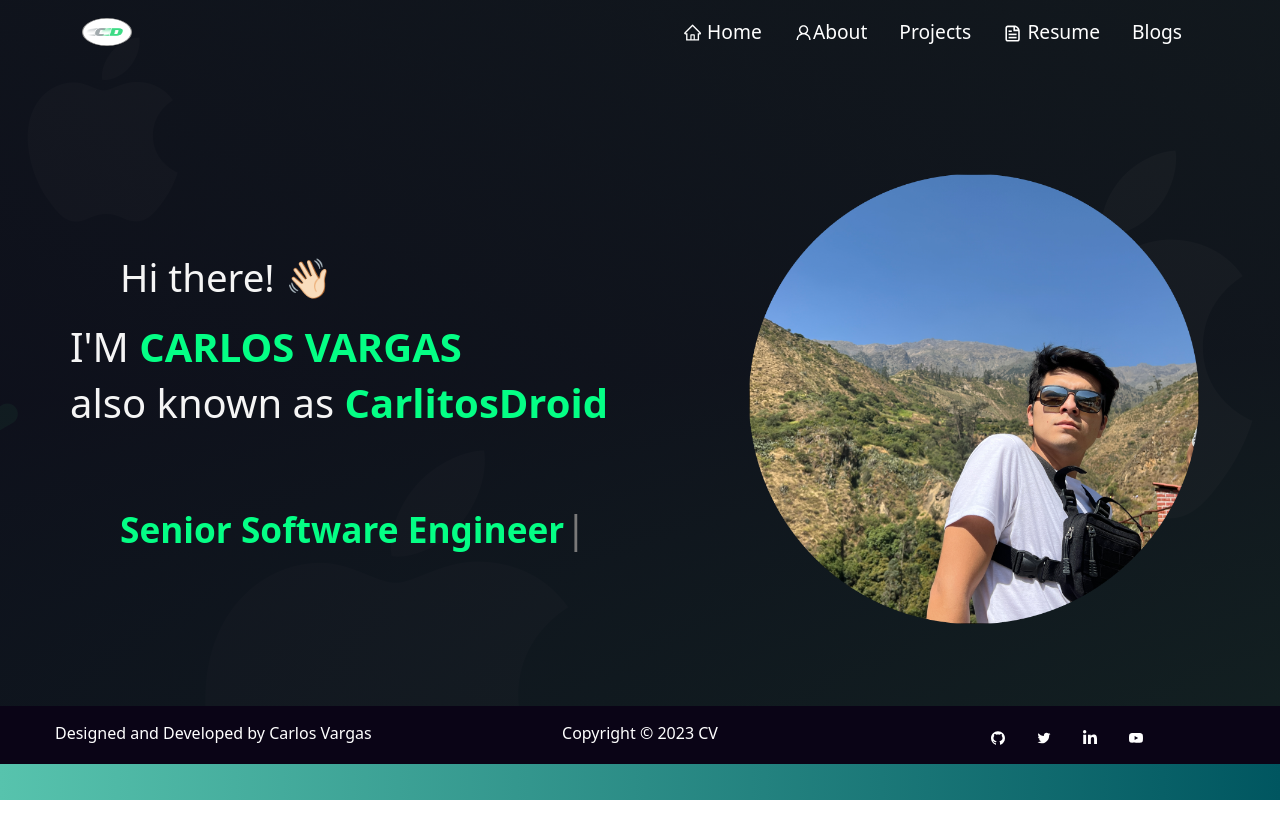
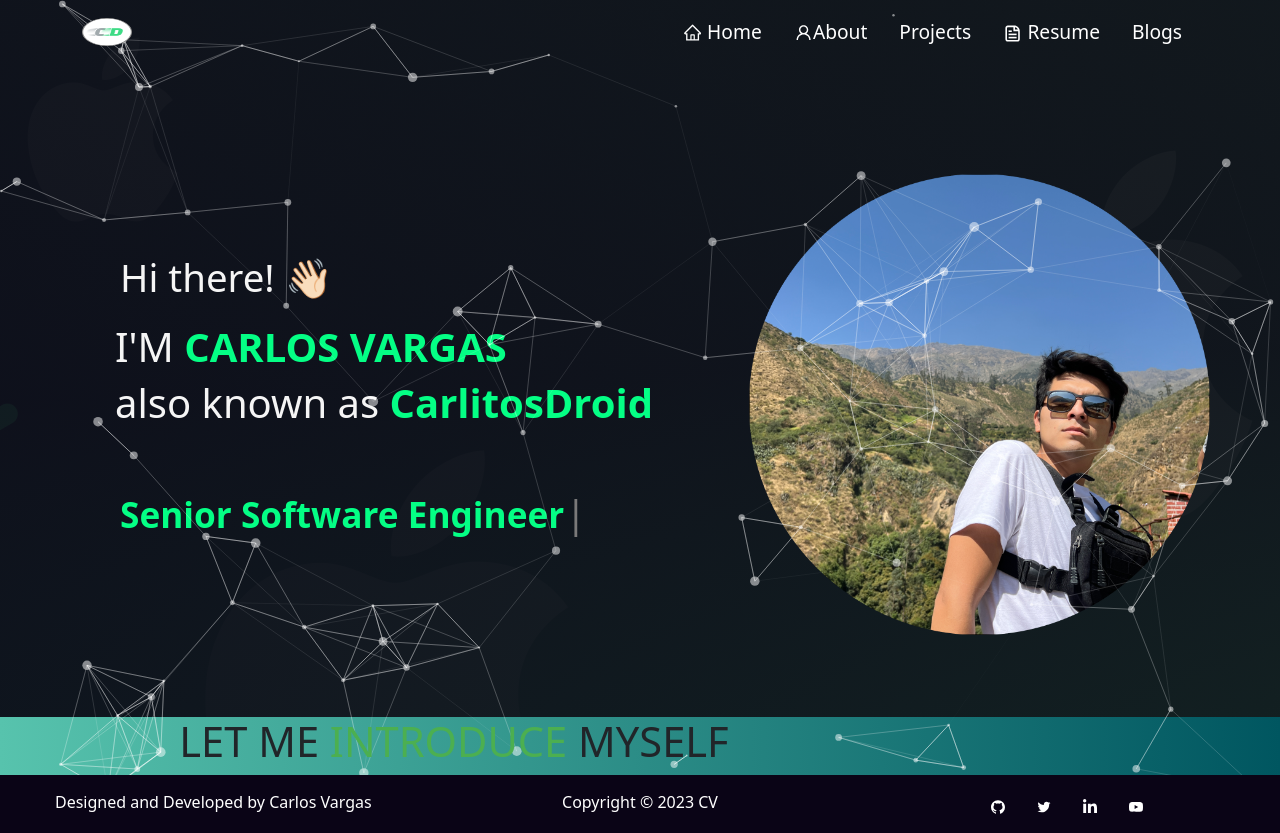
Before and after one commit to CarlitosDroid/CarlitosDroid.github.io, a React (Create React App) app: page / in a window 1280 px wide. Before the commit the page ends 800 px from the top, so only its background shows below. Built offline with nearby package versions, Linux system fonts and the light colour scheme.

Commit message:
Updated Home Screen

```diff
--- a/src/App.js
+++ b/src/App.js
@@ -8,7 +8,7 @@ import './style.css';
 import { BrowserRouter, Route, Routes } from 'react-router-dom';
 
 import TopNavbar from './components/TopNavbar';
-import Home from './components/Home/Home';
+import HomeHeader from './components/Home/HomeHeader';
 import About from './components/About/About';
 import Resume from './components/Resume/Resume';
 import Footer from './components/Footer';
@@ -20,7 +20,7 @@ function App() {
       <div className="App">
         <TopNavbar />
         <Routes>
-          <Route path='/' element={<Home />} />
+          <Route path='/' element={<HomeHeader />} />
           <Route path='/about' element={<About />} />
           <Route path='/projects' element={<Projects />} />
           <Route path='/resume' element={<Resume />} />
--- /dev/null
+++ b/src/components/Home/HomeBody.js
@@ -0,0 +1,21 @@
+import { Col, Container, Row } from "react-bootstrap";
+
+function HomeBody() {
+    return (
+        <Container>
+            <Container>
+                <Row>
+                    <Col md={8}>
+                        <h1 style={{ fontSize: "2.6em" }}>
+                            LET ME <span className="purple"> INTRODUCE </span> MYSELF
+                        </h1>
+                    </Col>
+                    <Col md={4}>
+                    </Col>
+                </Row>
+            </Container>
+        </Container>
+    );
+}
+
+export default HomeBody;
--- a/src/components/Home/Home.js
+++ b/src/components/Home/HomeHeader.js
@@ -3,12 +3,15 @@ import { Col, Container, Row } from 'react-bootstrap';
 
 import homeProfile from "../../assets/home-profile.png"
 import Type from './Type';
+import Particle from '../Particle';
+import HomeBody from './HomeBody';
 
 
-function Home() {
+function HomeHeader() {
     return (
         <section>
             <Container fluid className='home-section' id='home'>
+                <Particle />
                 <Container className='home-content'>
                     <Row>
                         <Col md={7} className='home-header'>
@@ -18,11 +21,13 @@ function Home() {
                                     👋🏻
                                 </span>
                             </h1>
+
                             <h1 className='heading-name'>
                                 I'M
-                                <strong className='main-name'> CARLOS VARGAS </strong>
+                                <strong className='main-name'> CARLOS VARGAS</strong>
                             </h1>
-                            <h1 style={{ paddingBottom: 15, textAlign: 'left' }}>
+
+                            <h1 className='heading-name'>
                                 also known as <strong className='main-name'> CarlitosDroid</strong>
                             </h1>
 
@@ -30,21 +35,23 @@ function Home() {
                                 <Type />
                             </div>
 
+                        </Col>
 
-                        </Col>
                         <Col md={5} style={{ paddingBottom: 20 }}>
                             <img
                                 src={homeProfile}
                                 alt='home pic'
                                 className='img-fluid'
-                                style={{ maxHeight: "450px" }}
                             />
                         </Col>
                     </Row>
                 </Container>
             </Container>
+
+            <HomeBody />
+
         </section>
     );
 }
 
-export default Home;
+export default HomeHeader;
--- a/src/style.css
+++ b/src/style.css
@@ -76,8 +76,13 @@ html {
 }
 
 .heading {
-    font-size: 2.4em !important;
-    padding-left: 50px !important;
+	font-size: 2.4em !important;
+	padding-left: 50px !important;
+}
+
+.heading-name {
+	font-size: 2.5em !important;
+	padding-left: 45px !important;
 }
 
 .wave {
```
